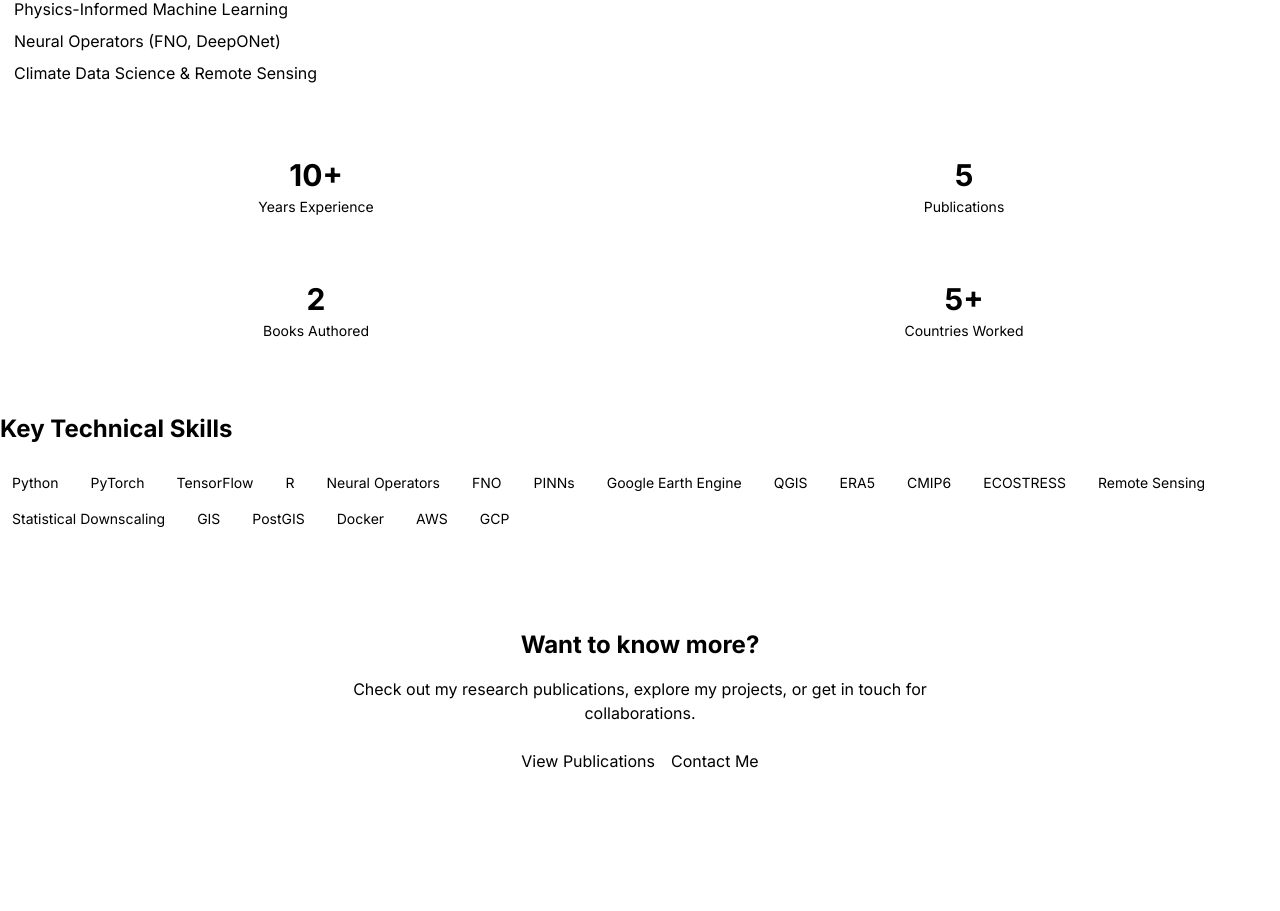
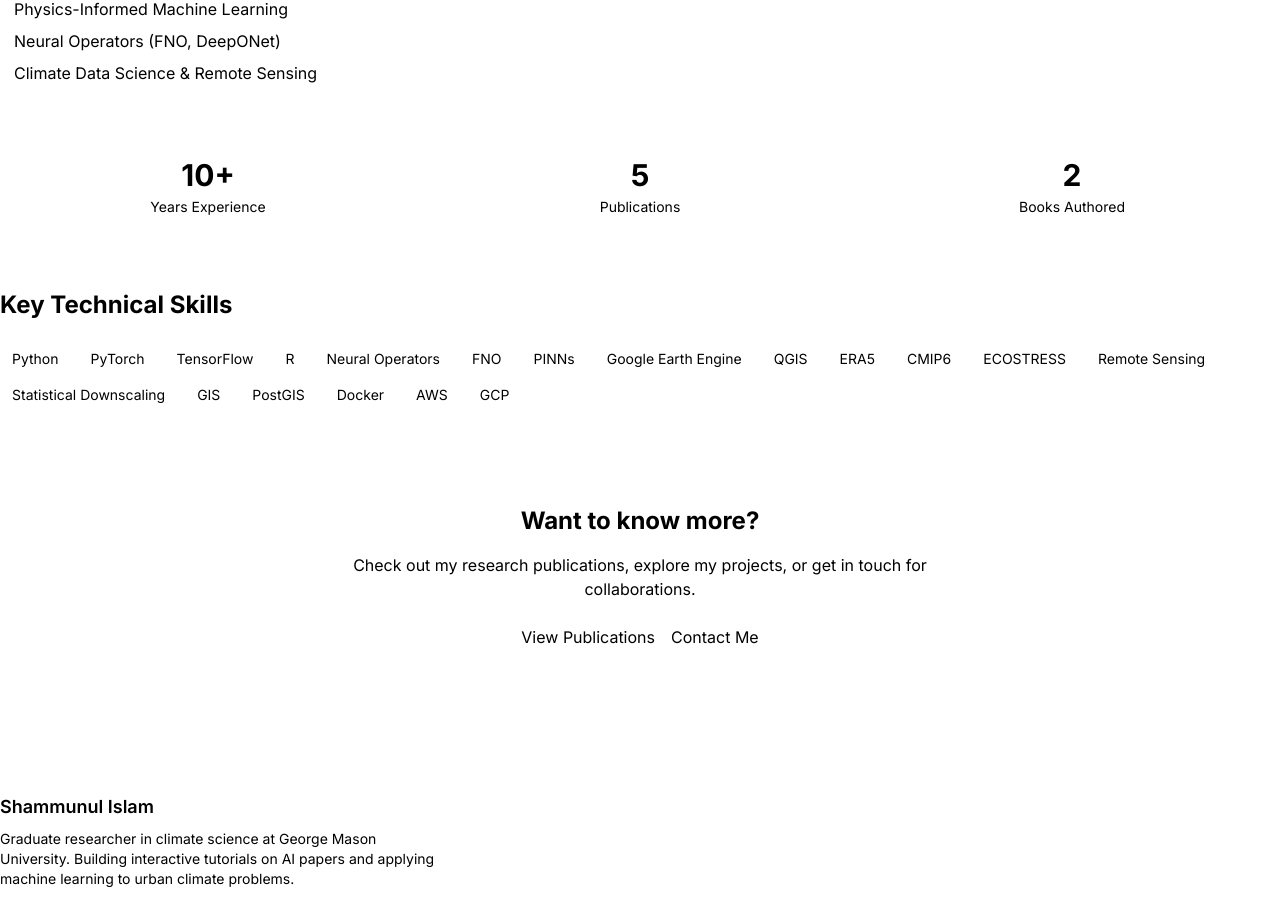
Before and after one commit to shammun/portfolio-website, a Next.js app: page /cv in a window 1280 px wide. Shown: the part 879-1790 px from the top of the page. Built offline with nearby package versions, Linux system fonts and the light colour scheme.

Commit message:
Remove '5+ Countries Worked' stat from CV page

```diff
--- a/src/app/cv/page.tsx
+++ b/src/app/cv/page.tsx
@@ -112,12 +112,11 @@ export default function CVPage() {
         </div>
 
         {/* Quick Stats */}
-        <div className="grid grid-cols-2 md:grid-cols-4 gap-4 mb-12">
+        <div className="grid grid-cols-3 gap-4 mb-12">
           {[
             { label: "Years Experience", value: "10+" },
             { label: "Publications", value: "5" },
             { label: "Books Authored", value: "2" },
-            { label: "Countries Worked", value: "5+" },
           ].map((stat) => (
             <div
               key={stat.label}
```
